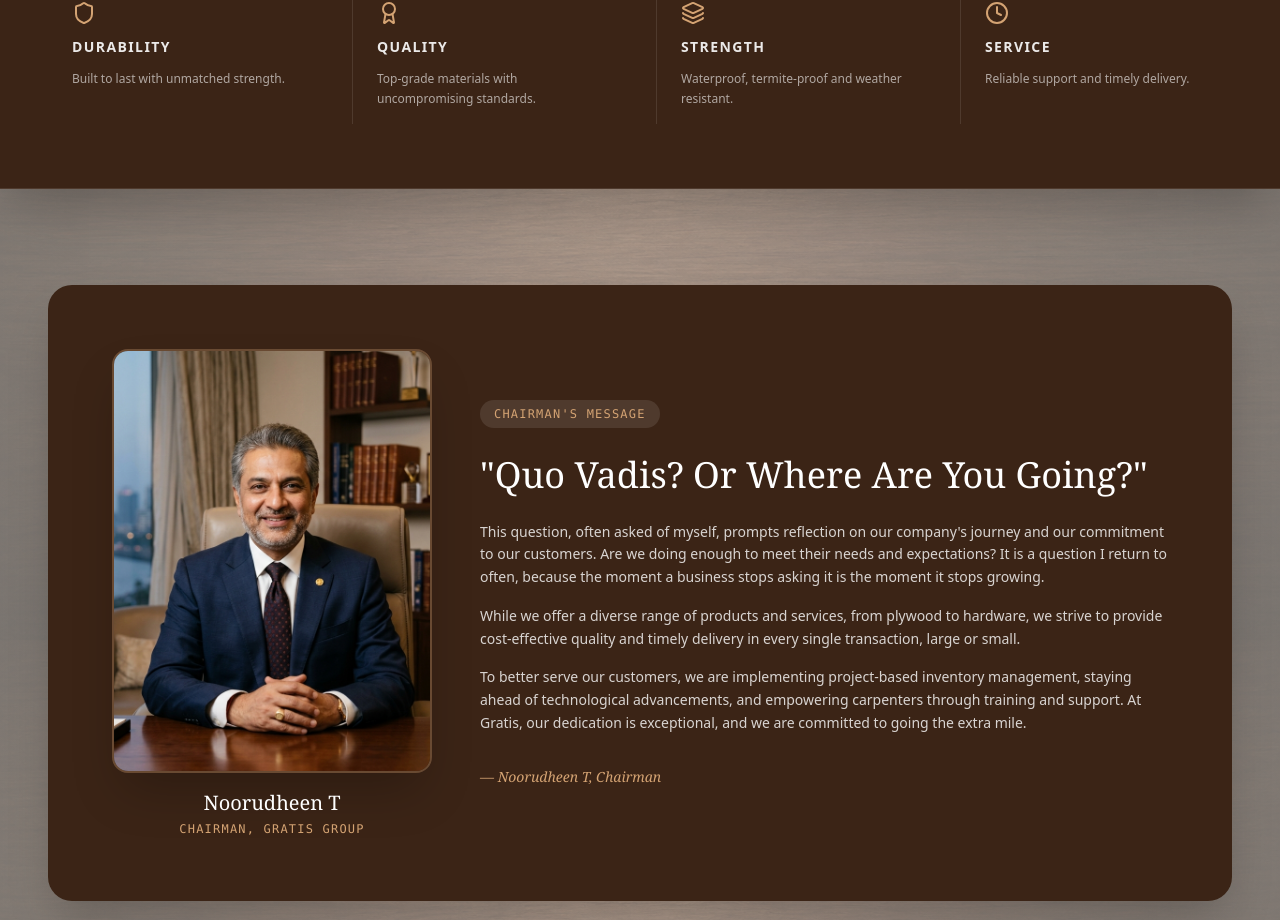
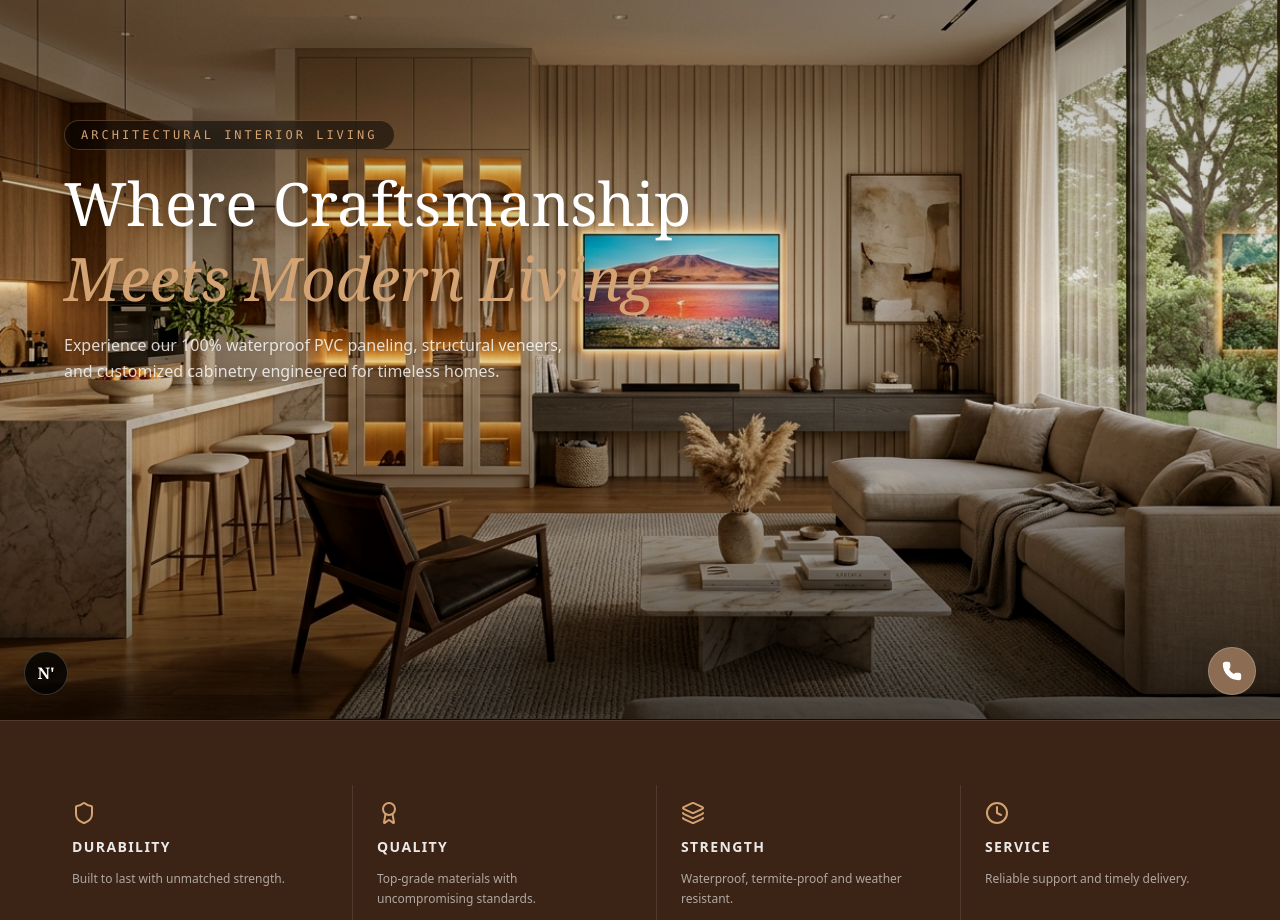
Before and after one commit to shafaf410/gratis, a Next.js app: page / in a window 1280 px wide. Shown: the part 2080-3000 px from the top of the page. Built offline with nearby package versions, Linux system fonts and the light colour scheme.

Commit message:
Add luxury architectural interior living space hero section matching reference design

```diff
--- a/src/app/page.tsx
+++ b/src/app/page.tsx
@@ -300,6 +300,56 @@ export default function GratisHomepage() {
 
       {/* HERO SCROLL VIDEO ANIMATION SECTION */}
       <HeroScrollVideo />
+
+      {/* LUXURY INTERIOR LIVING SPACE HERO SECTION */}
+      <section className="relative w-full h-screen bg-[#140E0A] overflow-hidden select-none border-b border-black/10">
+        {/* Background Image */}
+        <div className="absolute inset-0 w-full h-full">
+          <img
+            src="/hero-living-space.jpg"
+            alt="Gratis Luxury Interior Living Space"
+            className="w-full h-full object-cover brightness-[0.92] contrast-[1.05]"
+          />
+        </div>
+
+        {/* Subtle Ambient Gradients */}
+        <div className="absolute inset-0 bg-gradient-to-t from-black/60 via-transparent to-black/30 pointer-events-none" />
+
+        {/* Header Overlay Text */}
+        <div className="absolute top-1/4 left-6 md:left-16 z-20 max-w-2xl space-y-4">
+          <span className="text-xs font-mono uppercase tracking-[0.25em] text-[#D4A373] bg-black/50 px-4 py-1.5 rounded-full backdrop-blur-md border border-[#D4A373]/30 inline-block">
+            ARCHITECTURAL INTERIOR LIVING
+          </span>
+          <h1 className="text-4xl md:text-6xl font-serif text-white font-medium leading-tight drop-shadow-lg">
+            Where Craftsmanship <br />
+            <span className="italic text-[#D4A373]">Meets Modern Living</span>
+          </h1>
+          <p className="text-sm md:text-base text-white/80 font-light max-w-lg leading-relaxed drop-shadow">
+            Experience our 100% waterproof PVC paneling, structural veneers, and customized cabinetry engineered for timeless homes.
+          </p>
+        </div>
+
+        {/* Floating Bottom-Left N' Badge Icon */}
+        <div className="absolute bottom-6 left-6 z-30">
+          <button
+            className="w-11 h-11 rounded-full bg-black/80 hover:bg-black text-white font-serif font-bold text-base flex items-center justify-center shadow-2xl border border-white/20 hover:scale-110 active:scale-95 transition-all duration-300 group"
+            title="Gratis Group Brand"
+          >
+            <span className="group-hover:rotate-12 transition-transform">N&apos;</span>
+          </button>
+        </div>
+
+        {/* Floating Bottom-Right Call Icon Button */}
+        <div className="absolute bottom-6 right-6 z-30">
+          <a
+            href="tel:+919544048877"
+            className="w-12 h-12 rounded-full bg-[#8C6D53] hover:bg-[#725740] text-white flex items-center justify-center shadow-2xl border border-white/20 hover:scale-110 active:scale-95 transition-all duration-300"
+            title="Call Gratis Direct"
+          >
+            <Phone size={20} className="fill-white" />
+          </a>
+        </div>
+      </section>
 
       {/* WEBSITE STARTS IMMEDIATELY AFTER HERO WITH 11.PNG BG INTEGRATION & HIGH CONTRAST TINT */}
       <div
```
Also changed, not shown: public/hero-living-space.jpg (added).
